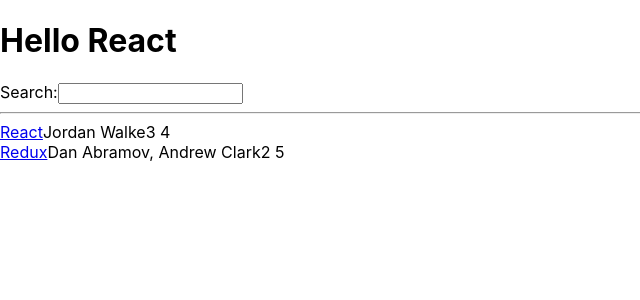
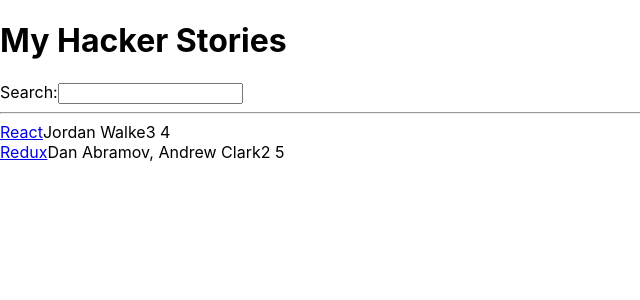
Before and after one commit to lo0b0o/learnreact, a React (Create React App) app: page / in a window 1280 px wide. Shown: the top 300 px of the page, without its empty margins (0-640 px from the left). Built offline with nearby package versions, Linux system fonts and the light colour scheme.

Commit message:
arrow func.

```diff
--- a/src/App.js
+++ b/src/App.js
@@ -1,4 +1,15 @@
+import { func } from "prop-types";
 import React from "react";
+
+class Developer {
+  constructor(firstName, secondName) {
+    this.firstName = firstName;
+    this.secondName = secondName;
+  }
+  getName() {
+    return this.firstName + ' ' + this.secondName;
+  }
+}
 
 
 const list = [
@@ -20,8 +31,7 @@
   },
 ];
 
-function List() {
-  return (
+const List = () =>
   list.map(item =>
     <div key={item.objectID}>
       <span><a href={item.url}>{item.title}</a></span>
@@ -29,23 +39,31 @@
       <span>{item.num_comments} </span>
       <span>{item.points} </span>
     </div>
-    )
-  )
-}
+  );
+
+// function List(){
+//   const robin = new Developer('Robin', 'Wieruch');
+//   const dennis = new Developer('Dennis', 'Wieruch');
+//   return(
+//     <div>
+//       {robin.getName()};
+//       {dennis.getName()};
+//     </div>
+//   );
+// }
 
 
 
 
-function App() {
-  return (
+const App = () => (
   <div>
-      <h1>Hello React</h1>
+    <h1>My Hacker Stories</h1>
     <label htmlFor="search">Search:</label>
     <input id="search" type="text" />
     <hr />
     <List />
   </div>
 );
-}
+
 
 export default App;
--- a/src/index.js
+++ b/src/index.js
@@ -8,6 +8,7 @@
   <React.StrictMode>
     <App />
   </React.StrictMode>,
+  // <h1>Hello React World</h1>,
   document.getElementById('root')
 );
 
```
Lines whose indentation alone changed are shown as unchanged.
